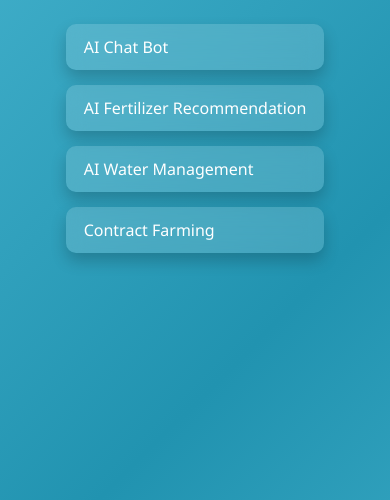
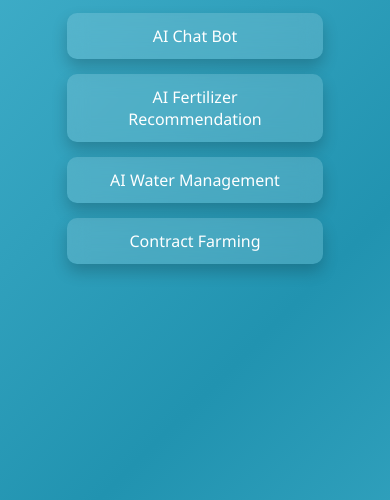
Before and after one commit to VIGNESH007-DE/main-, a plain HTML site: page index.html in a window 390 px wide. Shown: the part 344-844 px from the top of the page. Drawn offline with Linux system fonts and the light colour scheme.

Commit message:
Update index.html

```diff
--- a/index.html
+++ b/index.html
@@ -34,9 +34,9 @@
 
     .button-container {
       display: flex;
+      flex-direction: column; /* Changed to vertical alignment */
       gap: 25px;
-      flex-wrap: wrap;
-      justify-content: center;
+      align-items: center;
     }
 
     .smart-button {
@@ -51,6 +51,8 @@
       transition: all 0.3s ease;
       cursor: pointer;
       text-decoration: none;
+      width: 250px;
+      text-align: center;
     }
 
     .smart-button:hover {
@@ -62,6 +64,7 @@
       .smart-button {
         padding: 12px 18px;
         font-size: 16px;
+        width: 220px;
       }
 
       h1 {
@@ -69,7 +72,6 @@
       }
 
       .button-container {
-        flex-direction: column;
         gap: 15px;
       }
     }
```
